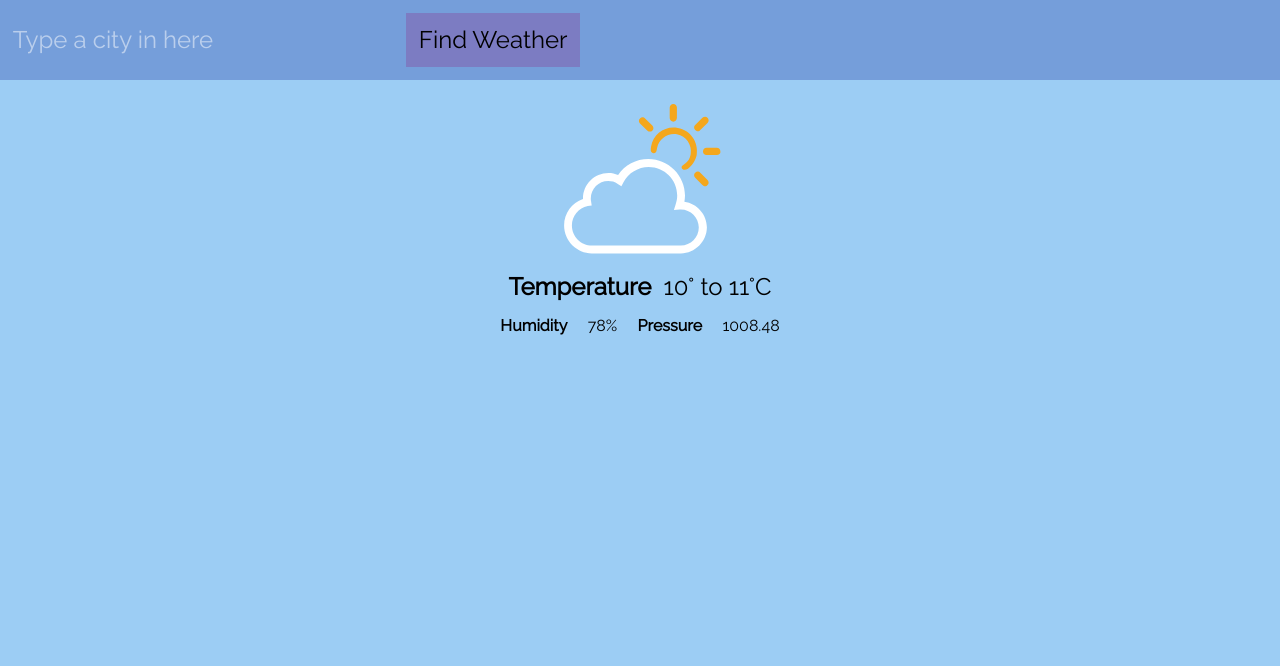
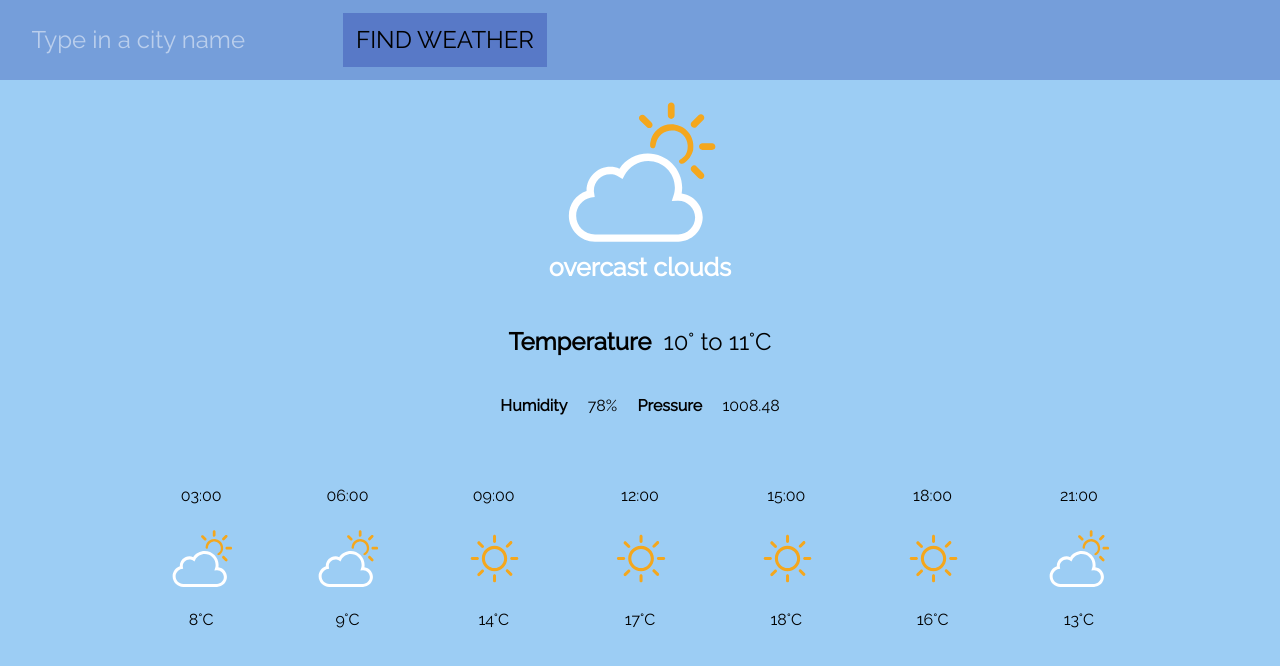
Before and after one commit to NWC2/Weather-API, a React (Create React App) app: page / in a window 1280 px wide. Shown: the top 666 px of the page. Built offline with nearby package versions, Linux system fonts and the light colour scheme.

Commit message:
html css update

```diff
--- a/src/App.css
+++ b/src/App.css
@@ -26,62 +26,66 @@
 
 *{
   font-family: "Raleway", sans-serif;
-  padding: 0px;
-  margin: 0px;
   background-color: #9CCDF4;
 }
 
-
 header{
-  background-color: #759EDA;
+  background-color: #759eda;
   padding: 1%;
-  display: flex;
+  font-family: Raleway;
 }
 
-  header input{
-    margin-right: 5%;
-    border: 0;
-    background-color: #759EDA;
+input{
+  font-family:'Raleway', sans-serif;
+  border: none;
+  background-color:#759EDA;
+  margin-left: 1%;
+  font-size: x-large;
   color: white;
-    font-size: x-large;
-     outline: 0;
+  outline: none;
 }
-
-header input:focus{
-    border-bottom: 1px solid grey;
-
-  }
- header input::placeholder{
+::placeholder{
   color: white;
 opacity: 0.5;
 }
-
-  header button{
-    font-size: x-large;
-    margin-left: 5%;
-    border: none;
-    padding: 1%;
-    background-color: rgb(124, 124, 194);
-
+  input:focus{
+  border-bottom: 2px solid #5879C7;
+}
+#city-name{
+  padding: 0.5%;
 }
 
-main{
-
+.find-weather{
+  font-size: x-large;
+  background-color: #5879c7;
+  padding: 1%;
+  margin-left: 3%;
+  border: none;
+}
+body{
+  margin: 0;
+  background-color: #9ccef4;
+}
+.mostly-cloudy{
+  width: 14%;
+}
+.img-mc{
     display: flex;
     flex-direction: column;
     justify-content: center;
     align-items: center;
+    /* background-color: red; */
 }
-  .mainImage{
-    width: 15%;
+.mc-text{
+  color: white;
+  margin-top: -0.5%;
+  font-size: 25px;
 }
-
   .temp-data p{
-    font-family:'Raleway', sans-serif;
   font-size: x-large;
   display: flex;
   justify-content: center;
-  margin-bottom: 15px;
+
 }
 .humidity-pressure{
   /* background-color: aqua; */
@@ -91,5 +95,21 @@ main{
   flex-direction: row;
   justify-content: center;
   align-items: center;
-
 }
+.daily-weather img{
+  width: 50%;
+  }
+footer{
+ margin: auto;
+  width: 80%;
+  font-family:'Raleway', sans-serif;
+  display: flex;
+  flex-direction: row;
+  margin-top: 3%;
+  justify-content: space-around;
+}
+.daily-weather{
+  display: flex;
+  flex-direction: column;
+  align-items: center;
+}
--- a/src/App.js
+++ b/src/App.js
@@ -38,27 +38,60 @@ class App extends Component {
       // </div>
 
     <div>
-          <header>
-      <input type="text" id="inputCity" placeholder="Type a city in here"></input>
-        <button>Find Weather </button>
+              <header>
+      <input type="text" placeholder="Type in a city name" name="city-name" id="city-name" />
+        <button className="find-weather" onclick="" > FIND WEATHER</button>
 
-     </header>
-
-
-<main>
-<img className="mainImage" src={mc}></img>
-<div className="temp-data">
+      </header>
+      <div className="img-mc">
+        <img src={mc} className="mostly-cloudy" />
+        <h2 className="mc-text">overcast clouds</h2>
+      </div>
+      <div className="temp-data">
         <p><b>Temperature&nbsp;</b>&nbsp;10&deg; to 11&deg;C</p>
       </div>
       <div className="humidity-pressure">
         <p className="humidity"><b>Humidity&nbsp;</b>&nbsp;&nbsp;&nbsp;&nbsp;78%</p>
         <p className="pressure"><b>&nbsp;&nbsp;&nbsp;&nbsp;&nbsp;Pressure&nbsp;</b>&nbsp;&nbsp;&nbsp;&nbsp;1008.48</p>
-
       </div>
 
-
-</main>
-
+      <footer>
+        <div className="daily-weather">
+          <p>03:00</p>
+          <img src={mc}/>
+          <p>8&deg;C</p>
+        </div>
+        <div className="daily-weather">
+          <p>06:00</p>
+          <img src={mc}/>
+          <p>9&deg;C</p>
+        </div>
+        <div className="daily-weather">
+          <p>09:00</p>
+          <img src={clear}/>
+          <p>14&deg;C</p>
+        </div>
+        <div className="daily-weather">
+          <p>12:00</p>
+          <img src={clear}/>
+          <p>17&deg;C</p>
+        </div>
+        <div className="daily-weather">
+          <p>15:00</p>
+          <img src={clear}/>
+          <p>18&deg;C</p>
+        </div>
+        <div className="daily-weather">
+          <p>18:00</p>
+          <img src={clear}/>
+          <p>16&deg;C</p>
+        </div>
+        <div className="daily-weather">
+          <p>21:00</p>
+          <img src={mc}/>
+          <p>13&deg;C</p>
+        </div>
+        </footer>
     </div>
 
     );
```
Lines whose indentation alone changed are shown as unchanged.
